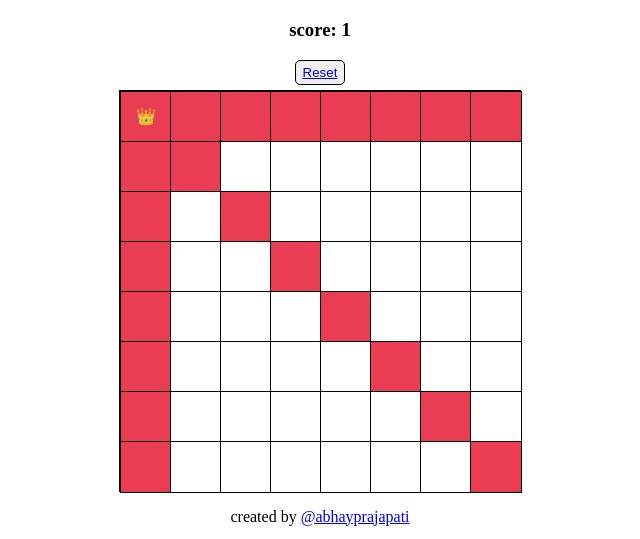
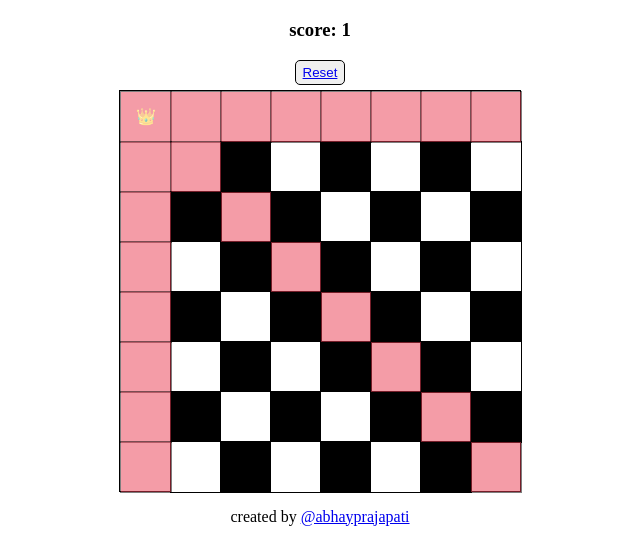
Before and after one commit to theabhayprajapati/nqueens-board, a plain HTML site: page index.html in a window 1280 px wide. Both pictures are taken after a click on the element 466 px from the left and 190 px from the top of the page. Shown: the part 74-613 px from the top of the page, without its empty margins (320-960 px from the left). Drawn offline with Linux system fonts and the light colour scheme; grey boxes are pictures that could not be loaded.

Commit message:
now black and white are there even after tejselection

```diff
--- a/index.html
+++ b/index.html
@@ -218,12 +218,26 @@
             } else {
                 console.log("making all white")
                 boxes.forEach((box) => {
-                    box.style.backgroundColor = 'white'
+                    makeBlackWhite(box);
                 })
             }
 
         }
-
+        const makeBlackWhite = (box) => {
+            console.log('making black white');
+            var current_row = Number(box.getAttribute('row'));
+            var current_col = Number(box.getAttribute('col'));
+            // if addtion of row and col is even then make the background black
+            if ((current_row + current_col) % 2 == 0) {
+                box.style.backgroundColor = "white";
+                // full opacity
+                box.style.opacity = "1";
+            } else {
+                box.style.backgroundColor = "black";
+                // full opacity
+                box.style.opacity = "1";
+            }
+        }
         const updateBoxValues = (row, col) => {
             console.log(row, " ", col);
             for (var i = 0; i < total_rows; i++) {
@@ -272,7 +286,7 @@
         const turnAllBoxesAsRed = () => {
             console.log('true places')
             boxes.forEach((box) => {
-                box.style.backgroundColor = 'white'
+                makeBlackWhite(box);
             })
             for (var i = 0; i < selected_places.length; i++) {
                 // console.log(selected_places[i])
@@ -280,7 +294,8 @@
                     if (selected_places[i][j]) {
                         boxes.forEach((box) => {
                             if (box.getAttribute("row") == i && box.getAttribute('col') == j) {
-                                box.style.backgroundColor = RED_SHADE
+                                box.style.backgroundColor = RED_SHADE;
+                                box.style.opacity = "0.5";
                             }
                         })
                     }
@@ -297,7 +312,7 @@
                 var row = e.target.getAttribute("row");
                 var col = e.target.getAttribute("col");
                 boxes.forEach((box) => {
-                    box.style.backgroundColor = 'white'
+                    makeBlackWhite(box);
                 })
 
                 if (e.target.getAttribute("selected") == "false") {
```
